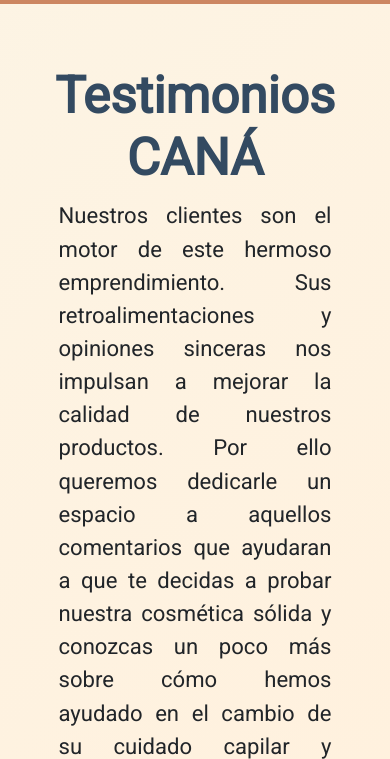
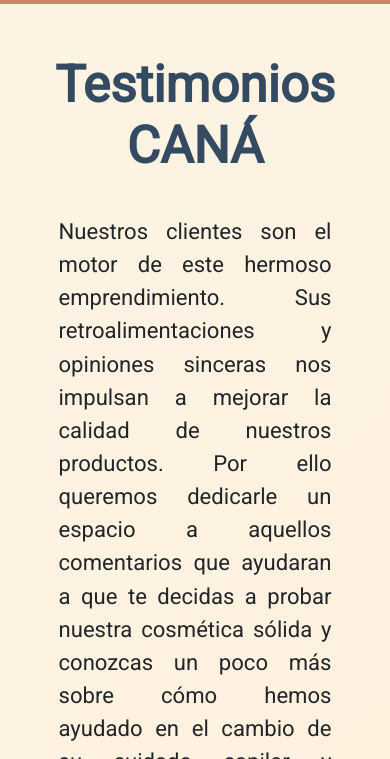
Before and after one commit to CANAECO/canaeco, a website: page testimonios.html in a window 390 px wide. Shown: the part 85-844 px from the top of the page. Drawn offline with nearby package versions, Linux system fonts and the light colour scheme.

Commit message:
Update testimonios.css

```diff
--- a/css/testimonios.css
+++ b/css/testimonios.css
@@ -436,13 +436,20 @@
         margin-right: 59%;
     }
 
+
     .titulo {
-        padding-top: 16%;
+        padding-top: 13%;
+        padding-bottom: 7%;
     }
 
     .texto-inicio {
         font-size: 1.3rem;
         text-align: justify;
+        padding-bottom: 0;
+    }
+
+    #clientes {
+        margin-top: -20%;
     }
 
     .arrow-up,
```
